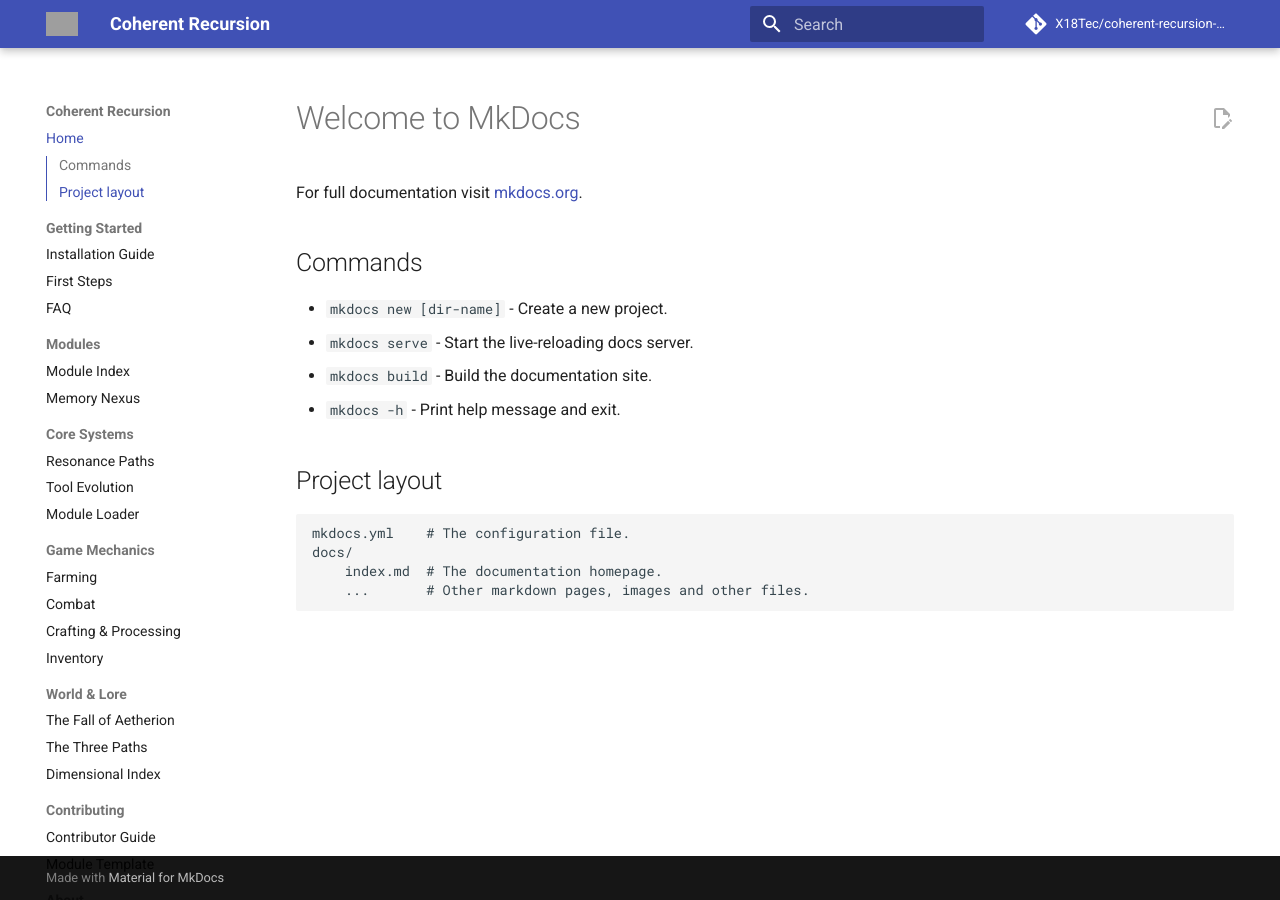
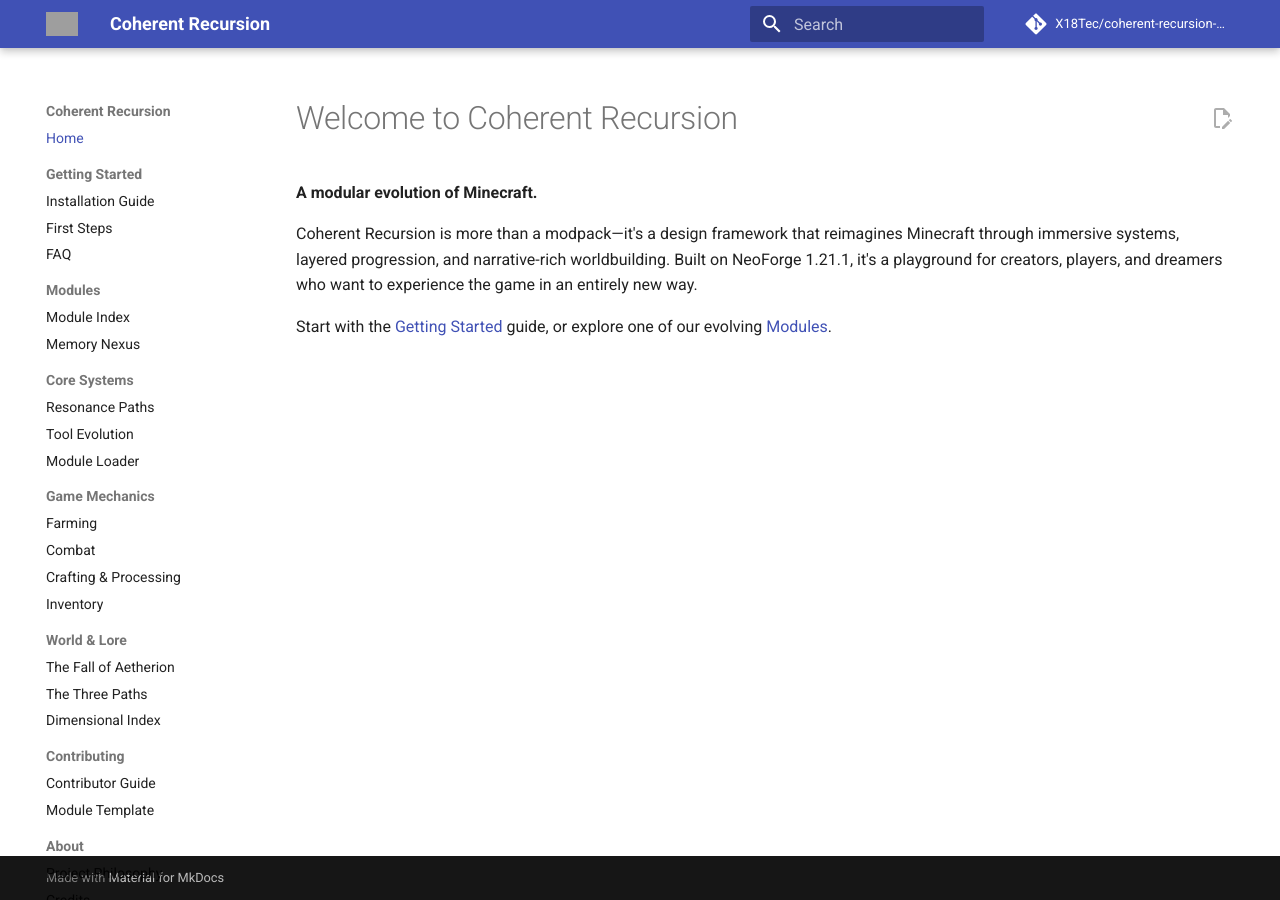
Before and after one commit to X18Tec/coherent-recursion-docs, an MkDocs documentation site: the page built from docs/index.md, in a window 1280 px wide. Built offline with MkDocs 1.6.1 and Material for MkDocs 9.7.7, drawn with Linux system fonts in a browser that asks for light colours; comment, search, counter and statistics services are not loaded; grey boxes are pictures that could not be loaded.

Commit message:
Added content to main index.md, philosopht.md, and memory-nexus.md

```diff
--- a/docs/index.md
+++ b/docs/index.md
@@ -1,17 +1,7 @@
-# Welcome to MkDocs
+# Welcome to Coherent Recursion
 
-For full documentation visit [mkdocs.org](https://www.mkdocs.org).
+**A modular evolution of Minecraft.**
 
-## Commands
+Coherent Recursion is more than a modpack—it's a design framework that reimagines Minecraft through immersive systems, layered progression, and narrative-rich worldbuilding. Built on NeoForge 1.21.1, it's a playground for creators, players, and dreamers who want to experience the game in an entirely new way.
 
-* `mkdocs new [dir-name]` - Create a new project.
-* `mkdocs serve` - Start the live-reloading docs server.
-* `mkdocs build` - Build the documentation site.
-* `mkdocs -h` - Print help message and exit.
-
-## Project layout
-
-    mkdocs.yml    # The configuration file.
-    docs/
-        index.md  # The documentation homepage.
-        ...       # Other markdown pages, images and other files.
+Start with the [Getting Started](getting-started/installation.md) guide, or explore one of our evolving [Modules](modules/index.md).
```
Also changed, not shown: docs/about/philosophy.md (+104 -0 lines), docs/modules/memory-nexus.md (+47 -0 lines).
